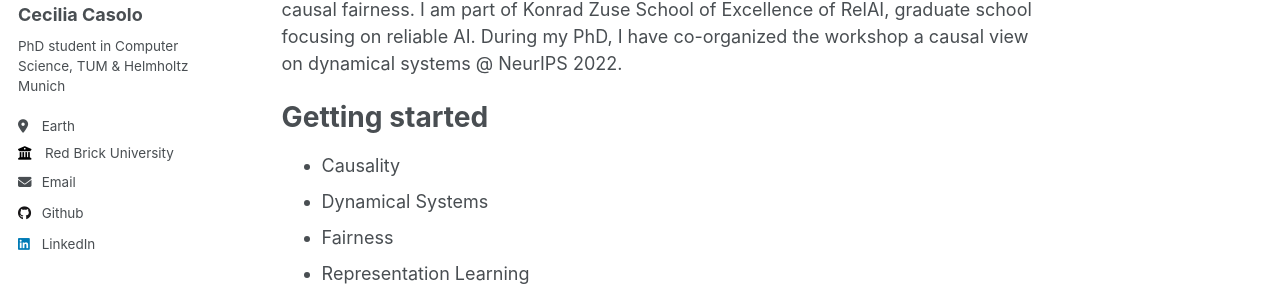
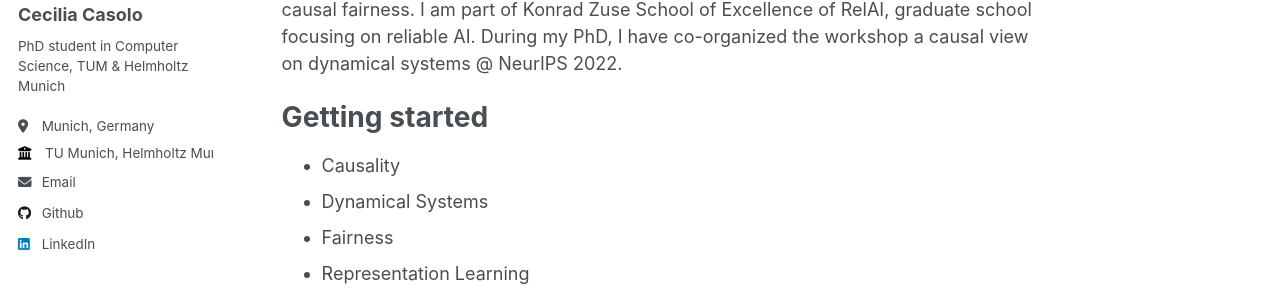
Before and after one commit to ceciliacasolo/ceciliacasolo.github.io, a Jekyll site: the page built from _pages/about.md, in a window 1280 px wide. Shown: the part 287-594 px from the top of the page. Built offline with Jekyll 4.4.1, drawn with Linux system fonts in a browser that asks for light colours.

Commit message:
Update _config.yml

```diff
--- a/_config.yml
+++ b/_config.yml
@@ -25,8 +25,8 @@ author:
   name             : "Cecilia Casolo"
   pronouns         : # example: "she/her"
   bio              : "PhD student in Computer Science, TUM & Helmholtz Munich"
-  location         : "Earth"
-  employer         : "Red Brick University"
+  location         : "Munich, Germany"
+  employer         : "TU Munich, Helmholtz Munich"
   uri              : # URL
   email            : "casolocecilia@gmail.com"
 
```
